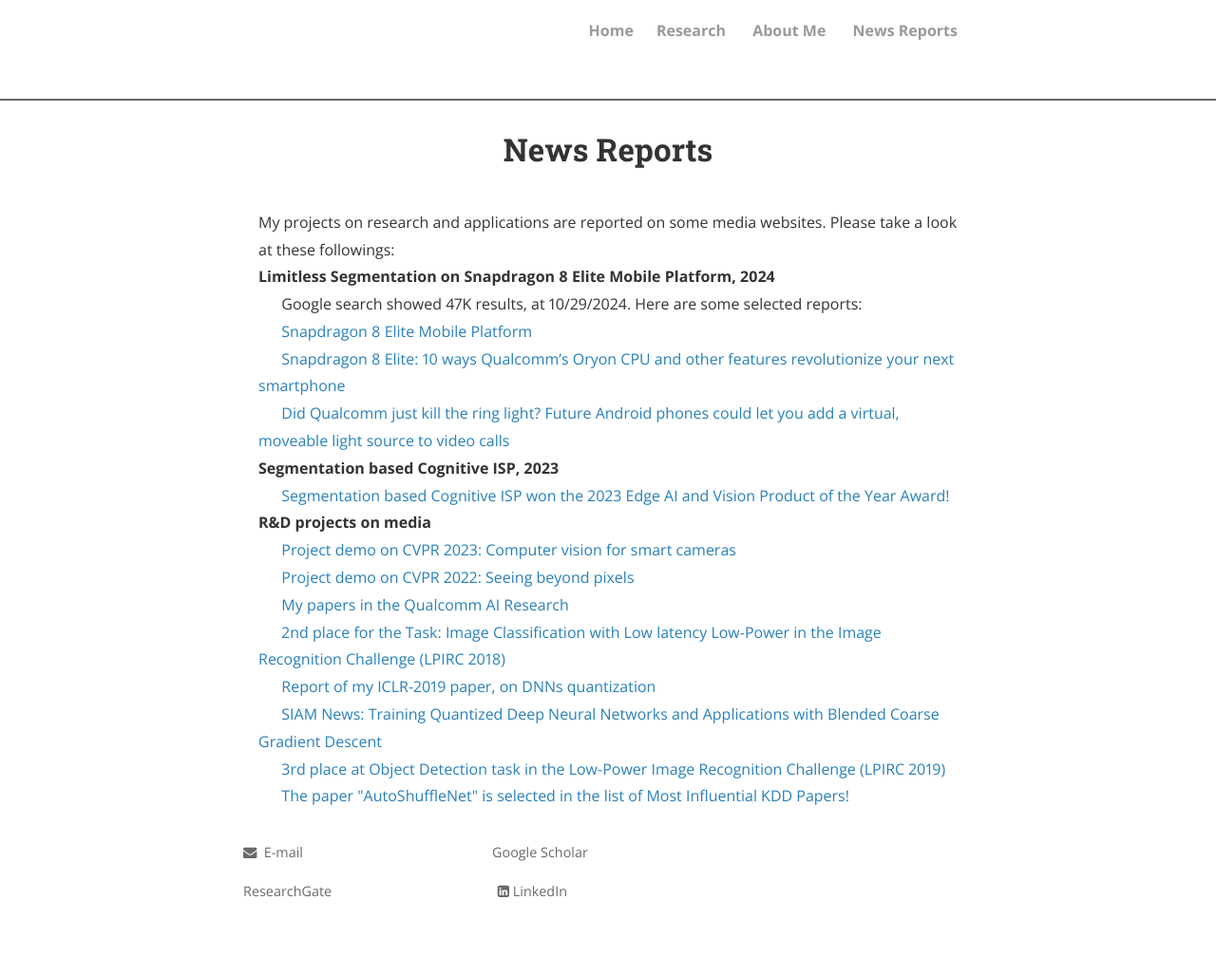
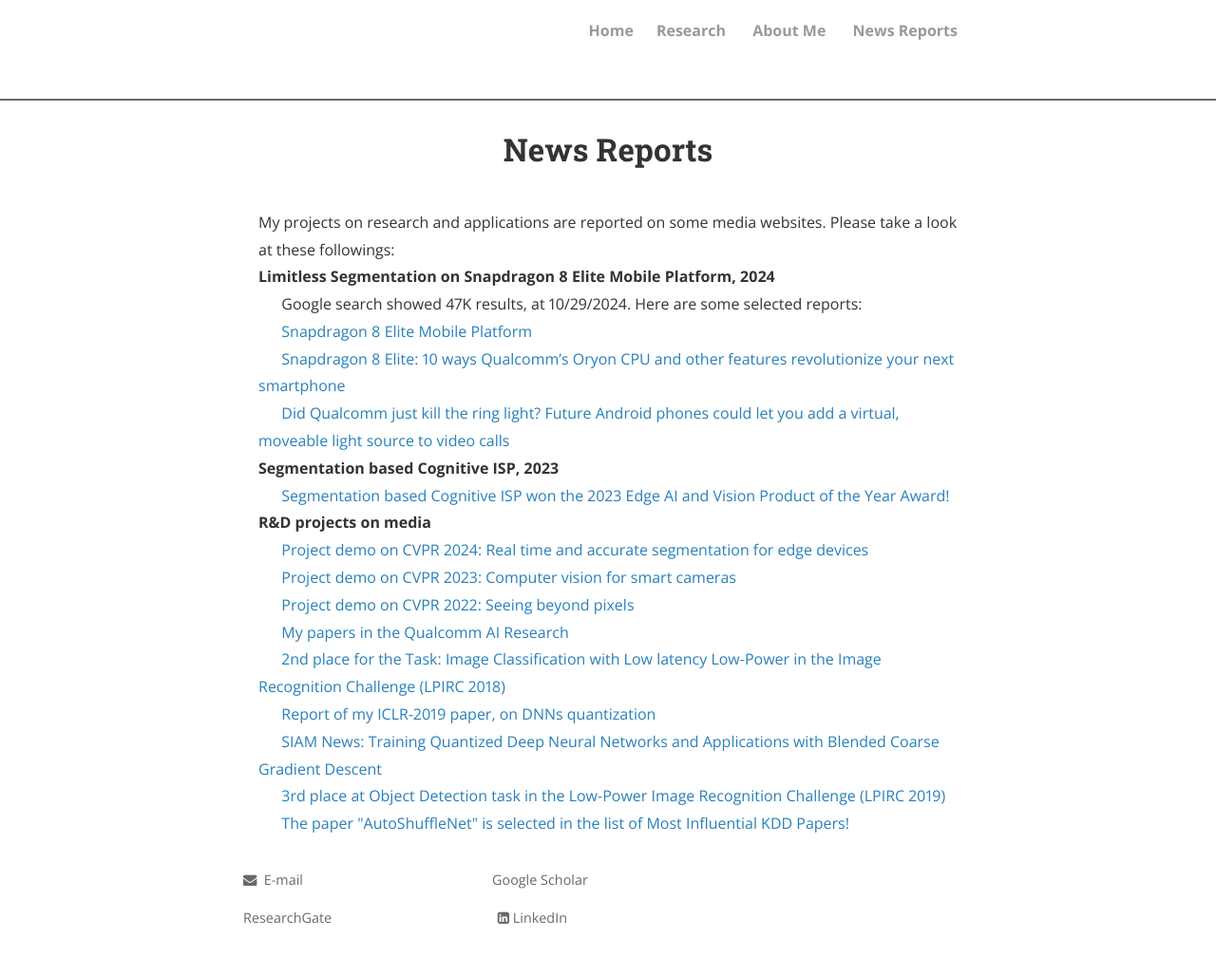
Before and after one commit to zsivine/zsivine.github.io, a Jekyll site: the page built from webreport.html, in a window 1280 px wide. Shown: the whole page at 95% size. Built offline with Jekyll 4.4.1, drawn with Linux system fonts in a browser that asks for light colours; nearby versions of some CDN libraries; comment, search, counter and statistics services are not loaded; a style sheet for code colours, icons or effects is not loaded; before the commit the page ends 998 px from its top, so only the background shows below that.

Commit message:
update 10/29/24

```diff
--- a/webreport.html
+++ b/webreport.html
@@ -24,8 +24,11 @@ Please take a look at these followings:
 
 
 <br><strong>R&D projects on media</strong>
+    <br> &ensp; &ensp; <a href="https://www.youtube.com/watch?v=N4iIyA4X5CM&t=22s&ab_channel=QualcommResearch" target="_self">
+        Project demo on CVPR 2024: Real time and accurate segmentation for edge devices </a>
+
     <br> &ensp; &ensp; <a href="https://www.youtube.com/watch?v=HauXCVErfsM&ab_channel=QualcommResearch" target="_self">
-        Project demo on CVPR 2023: Computer vision for smart cameras</a>
+        Project demo on CVPR 2023: Computer vision for smart cameras </a>
 
     <br> &ensp; &ensp; <a href="https://www.youtube.com/watch?v=aY7zFACrDGo&ab_channel=QualcommResearch" target="_self">
         Project demo on CVPR 2022: Seeing beyond pixels</a>
```
